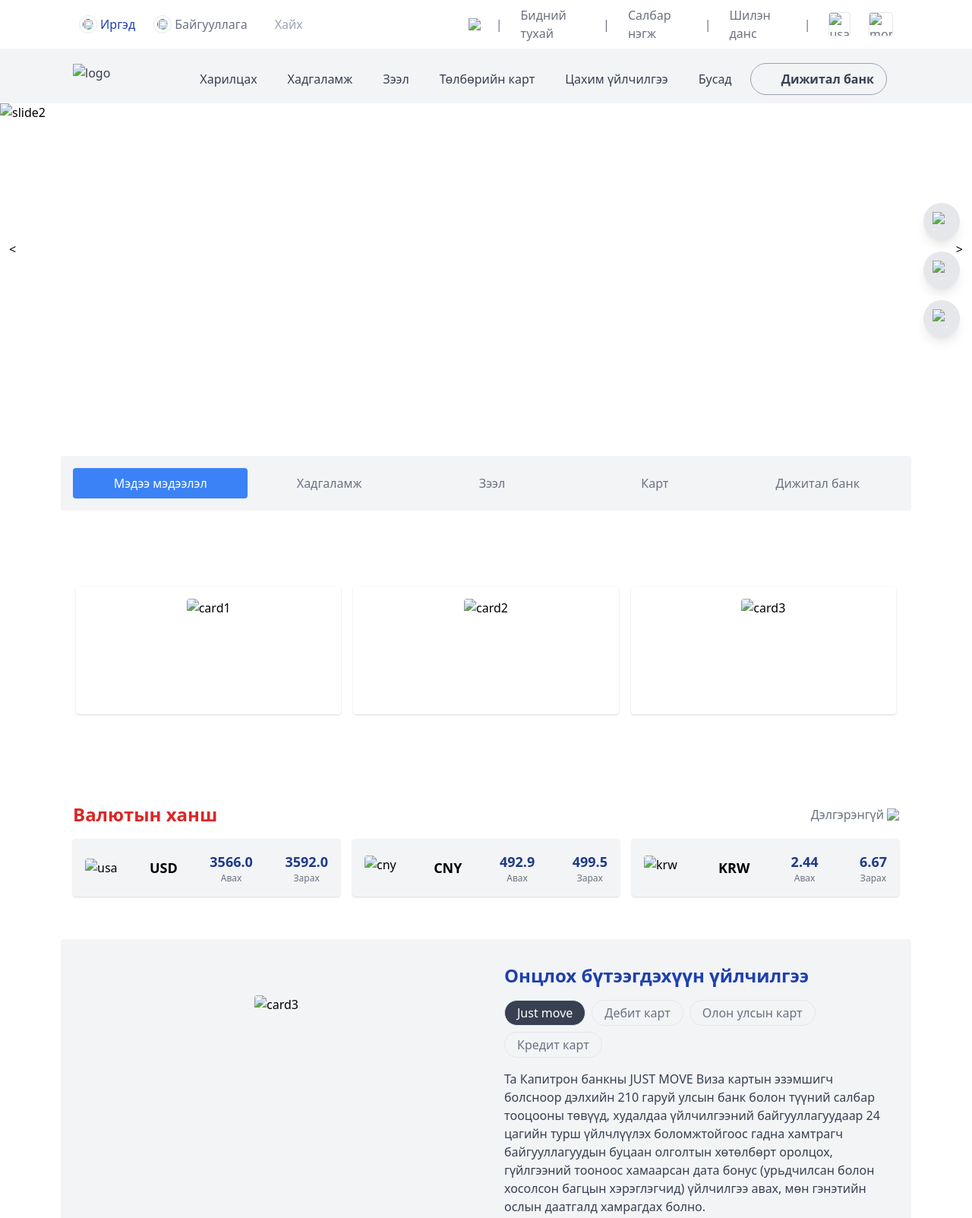
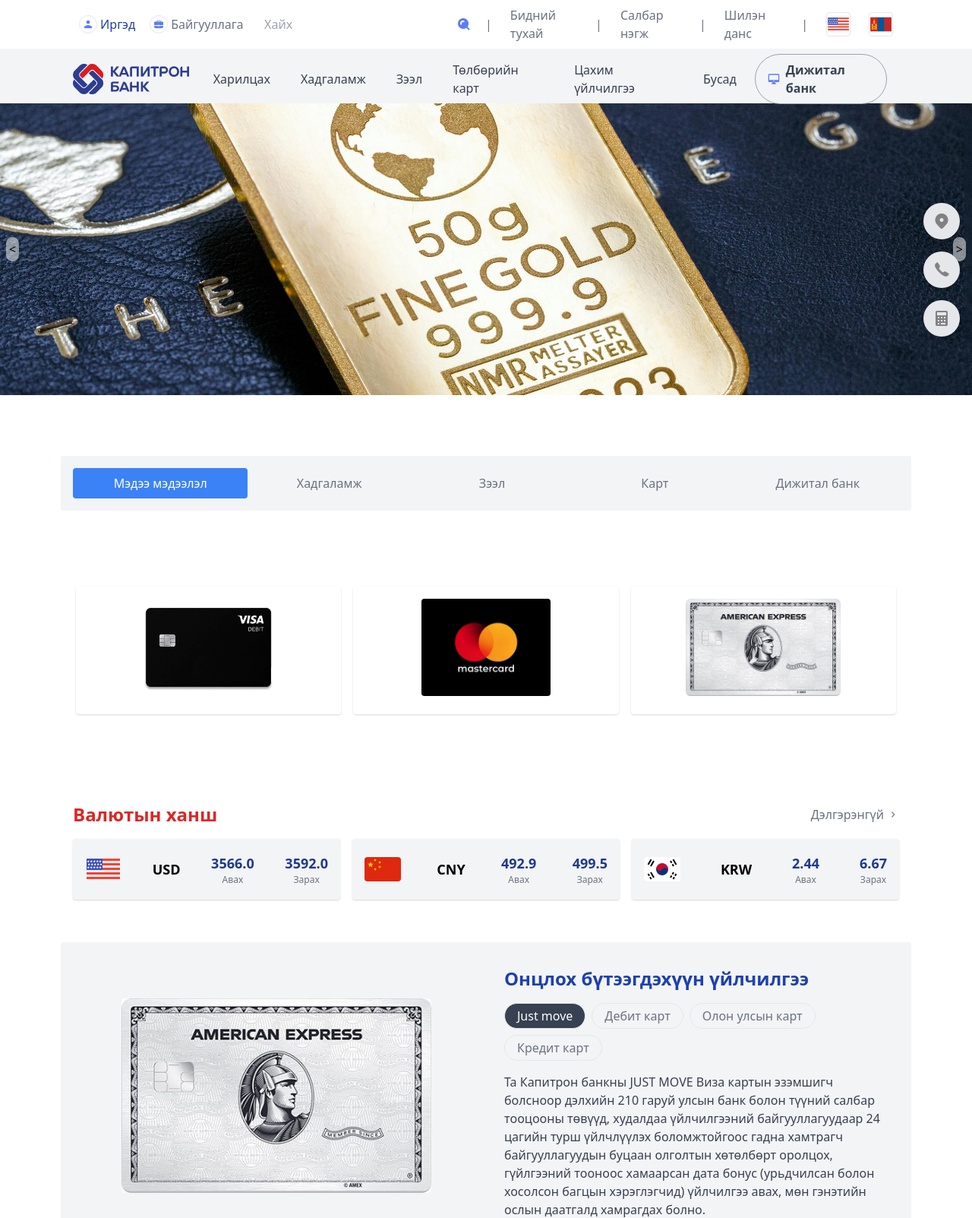
Before and after one commit to Otgonbataa/otgnkap, a plain HTML site: page index.html in a window 1280 px wide. Shown: the top 1603 px of the page at 76% size. Drawn offline with nearby package versions, Linux system fonts and the light colour scheme; files whose address does not match are found by name.

Commit message:
Update index.html

```diff
--- a/index.html
+++ b/index.html
@@ -5,7 +5,7 @@
     <meta charset="UTF-8">
     <meta name="viewport" content="width=device-width, initial-scale=1.0">
     <title>Нүүр хуудас</title>
-    <link href="https://cdn.jsdelivr.net/npm/tailwindcss@2.2.19/dist/tailwind.min.css" rel="stylesheet">
+    <link href="https:/cdn.jsdelivr.net/npm/tailwindcss@2.2.19/dist/tailwind.min.css" rel="stylesheet">
 </head>
 
 <body>
@@ -18,13 +18,13 @@
                     <ul class="flex items-center space-x-6">
                         <li class="flex items-center">
                             <a href="" class="flex items-center space-x-1 hover:border-b-2 border-blue-800">
-                                <img src="/images/user.png" alt="" class="w-6 h-6 border rounded-full p-1">
+                                <img src="user.png" alt="" class="w-6 h-6 border rounded-full p-1">
                                 <span>Иргэд</span>
                             </a>
                         </li>
                         <li class="flex items-center">
                             <a href="" class="flex items-center space-x-1">
-                                <img src="/images/work.png" alt="" class="w-6 h-6 border rounded-full p-1">
+                                <img src="/work.png" alt="" class="w-6 h-6 border rounded-full p-1">
                                 <span class="text-gray-500 hover:text-blue-800">Байгууллага</span>
                             </a>
                         </li>
@@ -33,7 +33,7 @@
 
                 <div class="ml-8 flex items-center space-x-4 text-gray-500">
                     <input type="text" placeholder="Хайх" class="px-1 py-1">
-                    <img src="/images/search.png" alt="search" class="w-6 h-6 p-1">
+                    <img src="/search.png" alt="search" class="w-6 h-6 p-1">
                     <ul class="flex items-center space-x-6 ml-4">
                         <span>|</span>
                         <li>
@@ -48,8 +48,8 @@
                             <a href="">Шилэн данс</a>
                         </li>
                         <span>|</span>
-                        <img src="/images/usa.png" alt="usa" class="w-8 h-8 border rounded">
-                        <img src="/images/mon.png" alt="mon" class="w-8 h-8 border rounded">
+                        <img src="/usa.png" alt="usa" class="w-8 h-8 border rounded">
+                        <img src="/mon.png" alt="mon" class="w-8 h-8 border rounded">
                     </ul>
                 </div>
             </div>
@@ -60,7 +60,7 @@
                 <div class="md:hidden relative text-sm px-4 flex items-center">
                     <button id="mobile-menu-button" class="text-gray-500  flex items-center focus:outline-none">
                         <a href="" class="text-blue-900">Иргэд</a>
-                        <img src="/images/arrowdown.png" alt="" class="w-3 h-3 ml-1">
+                        <img src="/arrowdown.png" alt="" class="w-3 h-3 ml-1">
                     </button>
                     <nav id="mobile-menu" class="hidden absolute left-0 mt-56 bg-white shadow-lg rounded z-10">
                         <ul class="list-none p-2">
@@ -75,14 +75,14 @@
                 <div class=" flex items-center space-x-4">
                     <a href="" class="flex items-center"><img src="/images/com.png" alt="com" class="w-5 h-5">Интернэт
                         банк</a>
-                    <img src="/images/usa.png" alt="" class="w-8 h-8 border rounded">
-                    <img src="/images/mon.png" alt="" class="w-8 h-8 border rounded">
+                    <img src="/usa.png" alt="" class="w-8 h-8 border rounded">
+                    <img src="/mon.png" alt="" class="w-8 h-8 border rounded">
                 </div>
             </div>
         </div>
 
         <div class="flex justify-between items-center text-gray-700 p-2 px-4 h-12 sm:ml-20 sm:mr-20 sm:mt-2 sm:h-16">
-            <img src="/images/logo.svg" alt="logo" class="h-10 w-auto">
+            <img src="/logo.svg" alt="logo" class="h-10 w-auto">
 
             <!-- Desktop menu-nuud -->
             <ul class="hidden md:flex items-center space-x-2 ml-4 mr-4">
@@ -183,7 +183,7 @@
                 </li>
                 <li>
                     <a href="" class="flex items-center gap-2 border border-gray-400 rounded-full py-2 px-4 font-bold">
-                        <img src="/images/com.png" alt="" class="w-4">
+                        <img src="/com.png" alt="" class="w-4">
                         <span>Дижитал банк</span>
                     </a>
                 </li>
@@ -201,7 +201,7 @@
             class="fixed inset-y-0 left-0 w-64 bg-white shadow-lg z-50 transform -translate-x-full transition-transform duration-300 md:hidden">
             <div class="flex flex-col h-full">
                 <div class="flex items-center justify-between p-4 border-b">
-                    <img src="/images/logo.svg" alt="logo" class="h-10 w-auto">
+                    <img src="/logo.svg" alt="logo" class="h-10 w-auto">
                     <button id="sidebar-close" class="text-gray-700 focus:outline-none">
                         <svg class="w-7 h-7" fill="none" stroke="currentColor" stroke-width="2" viewBox="0 0 24 24">
                             <path stroke-linecap="round" stroke-linejoin="round" d="M6 18L18 6M6 6l12 12" />
@@ -218,7 +218,7 @@
                     <li>
                         <a href=""
                             class="flex items-center gap-2 border border-gray-400 rounded-full py-2 px-4 font-bold mt-2">
-                            <img src="/images/com.png" alt="" class="w-4">
+                            <img src="/com.png" alt="" class="w-4">
                             <span>Дижитал банк</span>
                         </a>
                     </li>
@@ -232,11 +232,11 @@
         <!-- slide zuaragnuud -->
         <section id="slider" class="relative overflow-hidden">
             <div class="slider-images relative w-full h-64 sm:h-96 md:h-[35rem] lg:h-[50rem] xl:h-[44rem]">
-                <img src="/images/slide1.jpg" alt="slide1"
+                <img src="/slide1.jpg" alt="slide1"
                     class="absolute inset-0 w-full h-full object-cover opacity-100 transition-opacity duration-700">
-                <img src="/images/slide2.jpg" alt="slide2"
+                <img src="/slide2.jpg" alt="slide2"
                     class="absolute inset-0 w-full h-full object-cover opacity-0 transition-opacity duration-700">
-                <img src="/images/slide3.jpg" alt="slide3"
+                <img src="/slide3.jpg" alt="slide3"
                     class="absolute inset-0 w-full h-full object-cover opacity-0 transition-opacity duration-700">
             </div>
             <!-- Gar udirdlaga -->
@@ -257,7 +257,7 @@
                 onmouseleave="this.parentElement.querySelector('ul').classList.add('hidden')" tabindex="0">
                 <button
                     class="bg-gray-200 hover:bg-blue-800 text-white rounded-full p-3 shadow-lg flex items-center focus:outline-none">
-                    <img src="/images/loc.png" alt="location" class="w-6 h-6">
+                    <img src="/loc.png" alt="location" class="w-6 h-6">
                 </button>
                 <ul
                     class="hidden group-hover:flex group-focus-within:flex flex-col bg-white shadow-lg rounded-lg mt-2 min-w-[180px] text-gray-700 absolute right-14 top-1/2 -translate-y-1/2 z-50">
@@ -274,7 +274,7 @@
                 onmouseleave="this.parentElement.querySelector('ul').classList.add('hidden')" tabindex="0">
                 <button
                     class="bg-gray-200 hover:bg-blue-800 text-white rounded-full p-3 shadow-lg flex items-center focus:outline-none">
-                    <img src="/images/phone.png" alt="phone" class="w-6 h-6">
+                    <img src="/phone.png" alt="phone" class="w-6 h-6">
                 </button>
                 <ul
                     class="hidden group-hover:flex group-focus-within:flex flex-col bg-white shadow-lg rounded-lg mt-2 min-w-[180px] text-gray-700 absolute right-14 top-1/2 -translate-y-1/2 z-50">
@@ -292,7 +292,7 @@
                 onmouseleave="this.parentElement.querySelector('ul').classList.add('hidden')" tabindex="0">
                 <button
                     class="bg-gray-200 hover:bg-blue-800 text-white rounded-full p-3 shadow-lg flex items-center focus:outline-none">
-                    <img src="/images/calc.png" alt="calculator" class="w-6 h-6">
+                    <img src="/calc.png" alt="calculator" class="w-6 h-6">
                 </button>
                 <ul
                     class="hidden group-hover:flex group-focus-within:flex flex-col bg-white shadow-lg rounded-lg mt-2 min-w-[180px] text-gray-700 absolute right-14 top-1/2 -translate-y-1/2 z-50">
@@ -319,13 +319,13 @@
         <!-- Онцлох үйлчилгээ -->
         <section class="rounded grid grid-cols-1 sm:grid-cols-3 gap-4 items-center justify-evenly p-5 m-20">
             <div class="flex flex-col items-center bg-white rounded shadow p-4">
-                <img src="/images/card1.jpg" alt="card1" class="h-32 object-cover rounded mb-2">
+                <img src="/card1.jpg" alt="card1" class="h-32 object-cover rounded mb-2">
             </div>
             <div class="flex flex-col items-center bg-white rounded shadow p-4">
-                <img src="/images/card2.jpg" alt="card2" class="h-32 object-cover rounded mb-2">
+                <img src="/card2.jpg" alt="card2" class="h-32 object-cover rounded mb-2">
             </div>
             <div class="flex flex-col items-center bg-white rounded shadow p-4">
-                <img src="/images/card3.jpg" alt="card3" class="h-32 object-cover rounded mb-2">
+                <img src="/card3.jpg" alt="card3" class="h-32 object-cover rounded mb-2">
             </div>
         </section>
 
@@ -335,14 +335,14 @@
                 <h1 class="text-red-600 text-xl sm:text-2xl font-bold">Валютын ханш</h1>
                 <span class="flex items-center text-gray-500 text-sm sm:text-base cursor-pointer">
                     Дэлгэрэнгүй
-                    <img src="/images/arrowr.png" alt="arrow-right" class="w-4 h-4 ml-1">
+                    <img src="/arrowr.png" alt="arrow-right" class="w-4 h-4 ml-1">
                 </span>
             </div>
 
             <div class="grid grid-cols-1 sm:grid-cols-2 lg:grid-cols-3 gap-4">
                 <div
                     class="flex flex-col sm:flex-row justify-between items-center bg-gray-100 rounded shadow p-4 gap-4">
-                    <img src="/images/usa.png" alt="usa" class="rounded">
+                    <img src="/usa.png" alt="usa" class="rounded">
                     <span class="font-semibold text-base sm:text-lg">USD</span>
                     <div class="flex flex-col items-center">
                         <span class="font-bold text-blue-900 text-base sm:text-lg">3566.0</span>
@@ -355,7 +355,7 @@
                 </div>
                 <div
                     class="flex flex-col sm:flex-row justify-between items-center bg-gray-100 rounded shadow p-4 gap-4">
-                    <img src="/images/cny.png" alt="cny" class="rounded h-8">
+                    <img src="/cny.png" alt="cny" class="rounded h-8">
                     <span class="font-semibold text-base sm:text-lg">CNY</span>
                     <div class="flex flex-col items-center">
                         <span class="font-bold text-blue-900 text-base sm:text-lg">492.9</span>
@@ -368,7 +368,7 @@
                 </div>
                 <div
                     class="flex flex-col sm:flex-row justify-between items-center bg-gray-100 rounded shadow p-4 gap-4">
-                    <img src="/images/krw.png" alt="krw" class="rounded h-8">
+                    <img src="/krw.png" alt="krw" class="rounded h-8">
                     <span class="font-semibold text-base sm:text-lg">KRW</span>
                     <div class="flex flex-col items-center">
                         <span class="font-bold text-blue-900 text-base sm:text-lg">2.44</span>
@@ -387,7 +387,7 @@
             class="rounded bg-gray-100 grid grid-cols-1 sm:grid-cols-2 gap-4 items-center justify-evenly p-4 mx-4 sm:mx-10 md:mx-20 my-10">
             <!-- Image and arrows -->
             <div class="flex flex-col items-center p-0 sm:p-4">
-                <img src="/images/card3.jpg" alt="card3"
+                <img src="/card3.jpg" alt="card3"
                     class="h-40 sm:h-48 md:h-56 lg:h-64 w-auto object-cover rounded mb-4 mt-4 sm:mt-10">
                 <div class="flex justify-center items-center gap-2 mt-2 sm:mt-6">
                     <button class="focus:outline-none"><img src="/images/backto.png" alt="previous"></button>
@@ -746,16 +746,16 @@
                     <p class="text-sm mb-4">Холбоо барих: <a href="tel:75115555"
                             class="underline hover:text-blue-200">7511-5555</a></p>
                     <div class="flex space-x-3 mt-2">
-                        <a href="#"><img src="/images/fb.png" alt="facebook"
+                        <a href="#"><img src="/fb.png" alt="facebook"
                                 class="w-6 h-6 border rounded-full p-1"></a>
-                        <a href="#"><img src="/images/twt.png" alt="twitter"
+                        <a href="#"><img src="/twt.png" alt="twitter"
                                 class="w-6 h-6 border rounded-full p-1"></a>
-                        <a href="#"><img src="/images/yt.png" alt="youtube" class="w-6 h-6 border rounded-full p-1"></a>
-                        <a href="#"><img src="/images/link.png" alt="linkedin"
+                        <a href="#"><img src="/yt.png" alt="youtube" class="w-6 h-6 border rounded-full p-1"></a>
+                        <a href="#"><img src="/link.png" alt="linkedin"
                                 class="w-6 h-6 border rounded-full p-1"></a>
-                        <a href="#"><img src="/images/insta.png" alt="instagram"
+                        <a href="#"><img src="/insta.png" alt="instagram"
                                 class="w-6 h-6 border rounded-full p-1"></a>
-                        <a href="#"><img src="/images/wtapp.png" alt="whatsapp"
+                        <a href="#"><img src="/wtapp.png" alt="whatsapp"
                                 class="w-6 h-6 border rounded-full p-1"></a>
                     </div>
                 </div>
@@ -798,7 +798,7 @@
             </div>
             <div
                 class="border-t border-gray-100 mt-10 pt-6 flex flex-row items-center justify-start text-center px-20 text-sm text-gray-700 gap-4">
-                <img src="/images/logo.svg" alt="logo" class="h-8">
+                <img src="/logo.svg" alt="logo" class="h-8">
                 <p class="ml-16">Зохиогчийн эрхийн хуулиар хамгаалагдсан болно. &copy; 2025 Капитрон банк.</p>
             </div>
         </footer>
```
